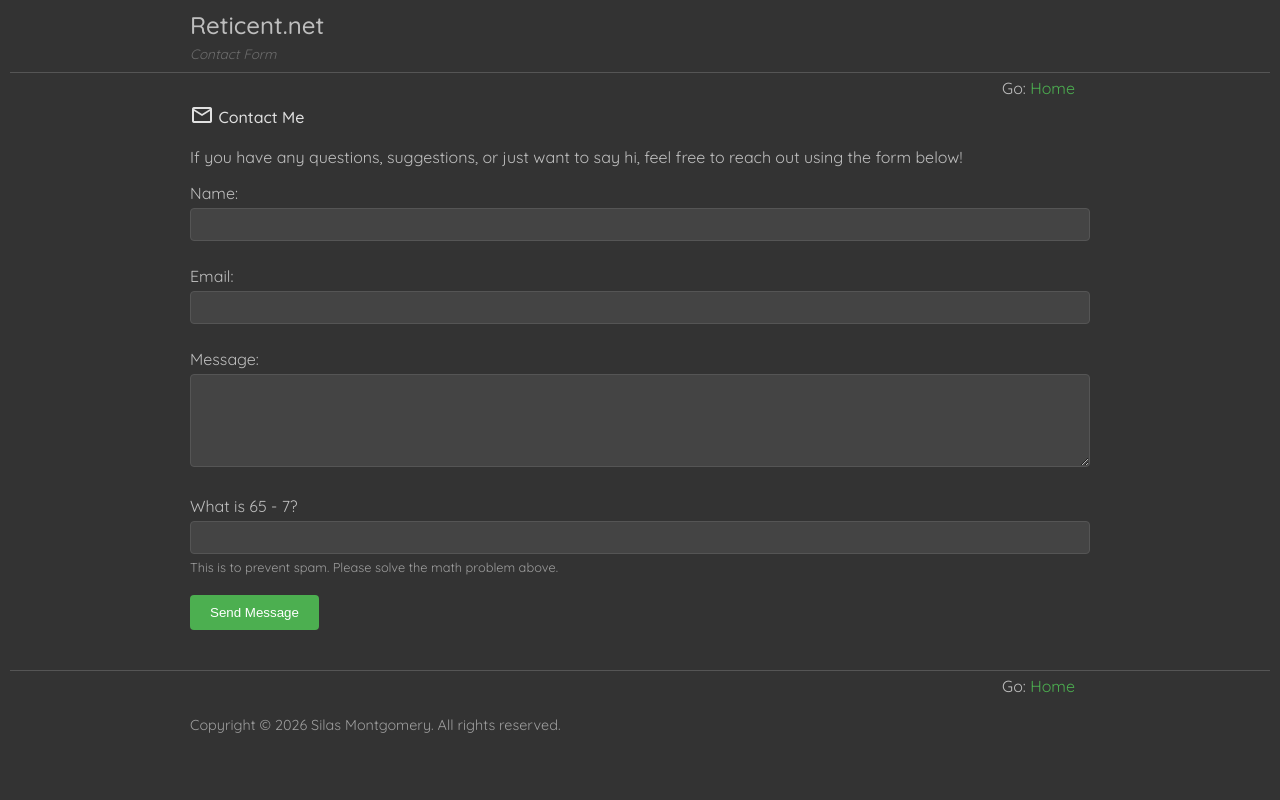
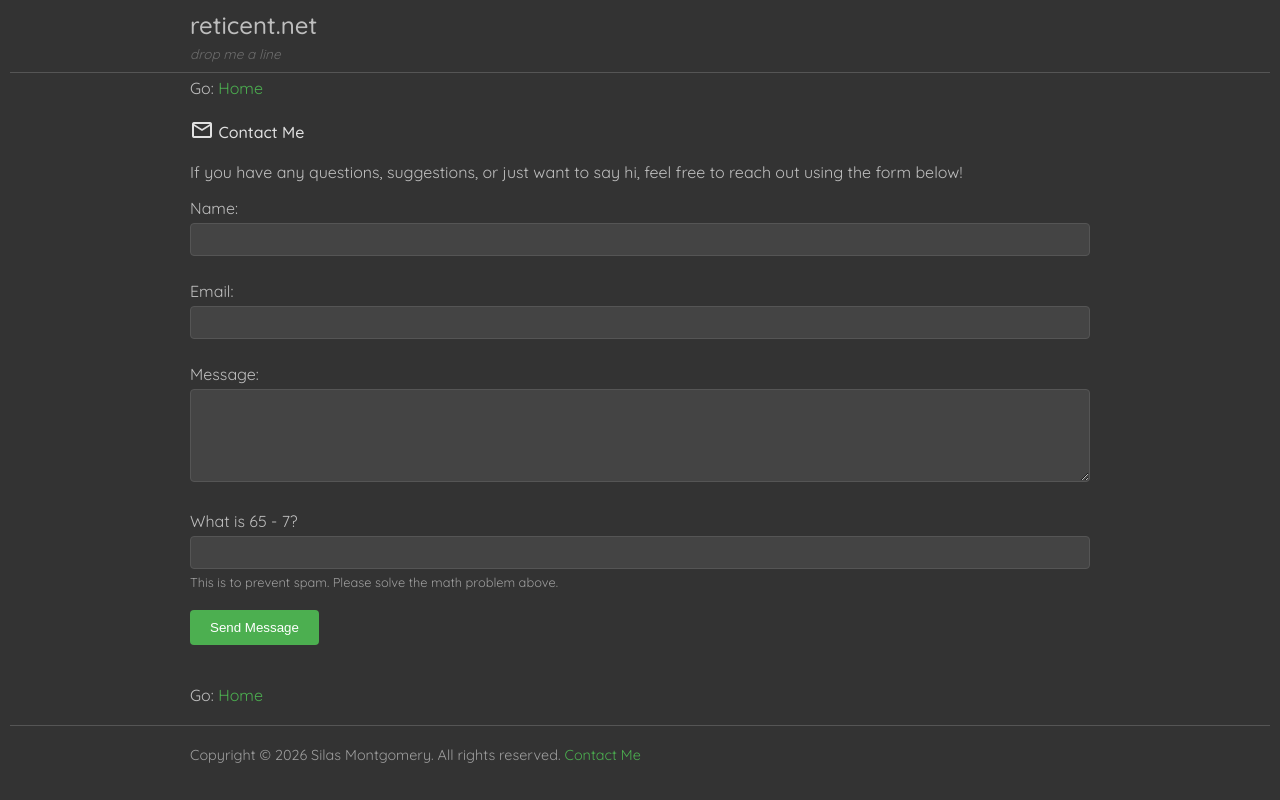
Before and after one commit to silasmontgomery/reticent.net, a PHP site: page /contact in a window 1280 px wide. Run offline with PHP 8.4, Linux system fonts and the light colour scheme.

Commit message:
Tweaking layout

```diff
--- a/html/index.php
+++ b/html/index.php
@@ -1,8 +1,11 @@
 <?php
 session_start();
 require_once __DIR__ . '/../auto_loader.php';
-if (!isset($title)) {
-    $title = 'Shirking in the shadows';
+if(!isset($title)) {
+    $title = $config['general']['site_title'] ?? 'reticent.net';
+}
+if (!isset($subtitle)) {
+    $subtitle = $config['general']['site_subtitle'] ?? 'shirking in the shadows';
 }
 if (!isset($body)) {
     $body = '';
@@ -13,7 +16,7 @@ if (!isset($body)) {
 <head>
     <meta charset="UTF-8">
     <meta name="viewport" content="width=device-width, initial-scale=1.0">
-    <title><?php echo $title; ?></title>
+    <title><?php echo $title . ' | ' . $subtitle; ?></title>
     <link rel="preconnect" href="https://fonts.googleapis.com">
     <link rel="preconnect" href="https://fonts.gstatic.com" crossorigin>
     <link href="https://fonts.googleapis.com/css2?family=Quicksand:wght@300..700&display=swap" rel="stylesheet">
@@ -23,25 +26,26 @@ if (!isset($body)) {
     </style>
 </head>
 <body>
-    <div class="center-content">
-        <div>
-            <div class="title">Reticent.net</div>
-            <p class="subtitle"><i><?php echo $title; ?></i></p>
+    <a name="top"></a>
+    <div class="center-content ">
+        <div id="top-title">
+            <div class="title"><?php echo $title; ?></div>
+            <p class="subtitle"><i><?php echo $subtitle; ?></i></p>
         </div>
     </div>
     <div class="divider"></div>
     <?php if($page !== 'home.php'): ?>
         <?php include __DIR__ . '/../components/nav-menu.php'; ?>
     <?php endif; ?>
-    <div class="center-content">
+    <div id="main" class="center-content">
         <?php echo $body; ?>
     </div>
-    <div class="divider"></div>
     <?php if($page !== 'home.php'): ?>
         <?php include __DIR__ . '/../components/nav-menu.php'; ?>
     <?php endif; ?>
+    <div class="divider"></div>
     <div class="center-content">
-        <p class="footer">Copyright &copy; 2026 Silas Montgomery. All rights reserved.</p>
+        <p class="footer">Copyright &copy; <?php echo date("Y") ?> <?php echo $config['general']['admin_name'] ?? 'Silas Montgomery'; ?>. All rights reserved. <a href="contact.php">Contact Me</a></p>
     </div>
 </body>
 </html>
--- a/html/style.css
+++ b/html/style.css
@@ -21,6 +21,9 @@ a:active, a:hover {
 .center-content {
     max-width: 900px;
     margin: 0 auto;
+}
+#top-title {
+    margin: 0 0 5px 0;
 }
 .title {
     font-size: 1.5em;
@@ -57,13 +60,13 @@ h2 {
 }
 .column {
     float: left;
+    max-width: 400px;
     padding: 0 20px 20px 0;
 }
 .clear {
     clear: both;
 }
 .calculator {
-    max-width: 375px;
 }
 .form-section {
     margin-bottom: 20px;
@@ -118,8 +121,7 @@ ul.no-style {
     list-style-type: none;
 }
 .nav-menu {
-    margin: 5px 0;
-    text-align: right;
+    margin: 5px 0 20px 0;
 }
 .nav-menu a {
     margin-right: 15px;
--- a/pages/contact.php
+++ b/pages/contact.php
@@ -1,5 +1,5 @@
 <?php
-$title = 'Contact Form';
+$subtitle = 'drop me a line';
 
 if ($_SERVER['REQUEST_METHOD'] === 'POST') {
     if(!isset($_POST['captcha']) || !is_numeric($_POST['captcha']) || $_POST['captcha'] != ($_SESSION['captcha_number1'] - $_SESSION['captcha_number2'])) {
--- a/pages/home.php
+++ b/pages/home.php
@@ -1,6 +1,6 @@
 <?php
-$title = 'Shirking in the shadows';
 $body = <<<HTML
+
 <div class="page-section">
     <p>Welcome to a quiet corner of the internet where I'll share some of my tools, and projects. I'm Silas Montgomery, a software developer with a passion for creating useful applications and exploring interesting ideas.</p>
     <p>Here you'll find a mix of projects, apps, scripts, and other resources that I've put together. You won't find any flashy designs or clickbait here. Just good (possibly silly) content that I find useful and maybe you will too.</p>
```
Also changed, not shown: pages/tools/lump_sum_vs_payment_plan.php (+10 -11 lines).
